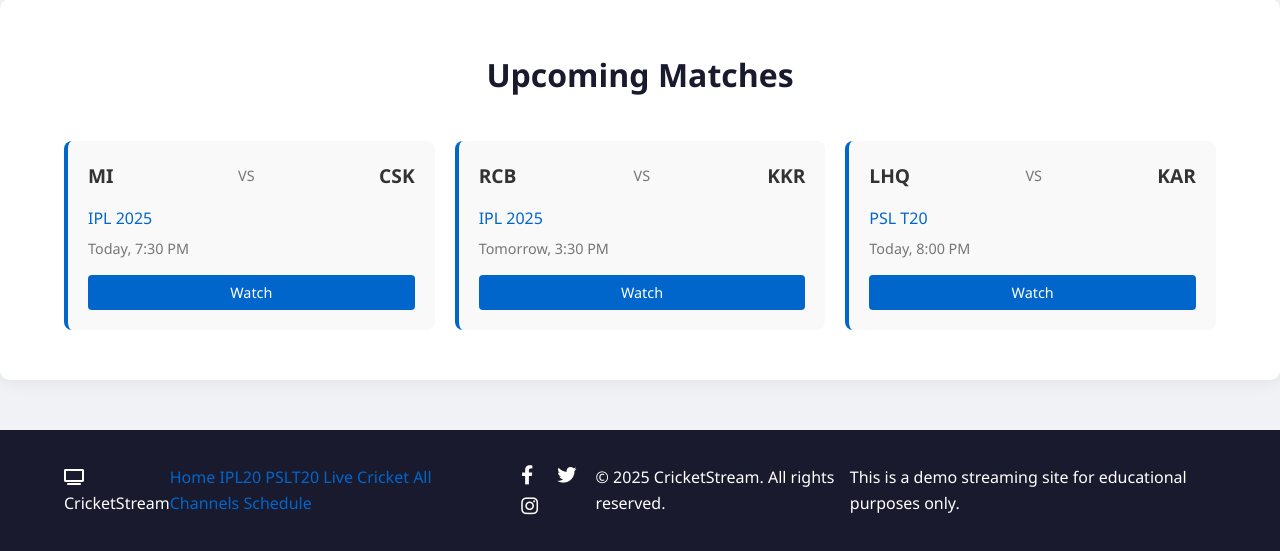
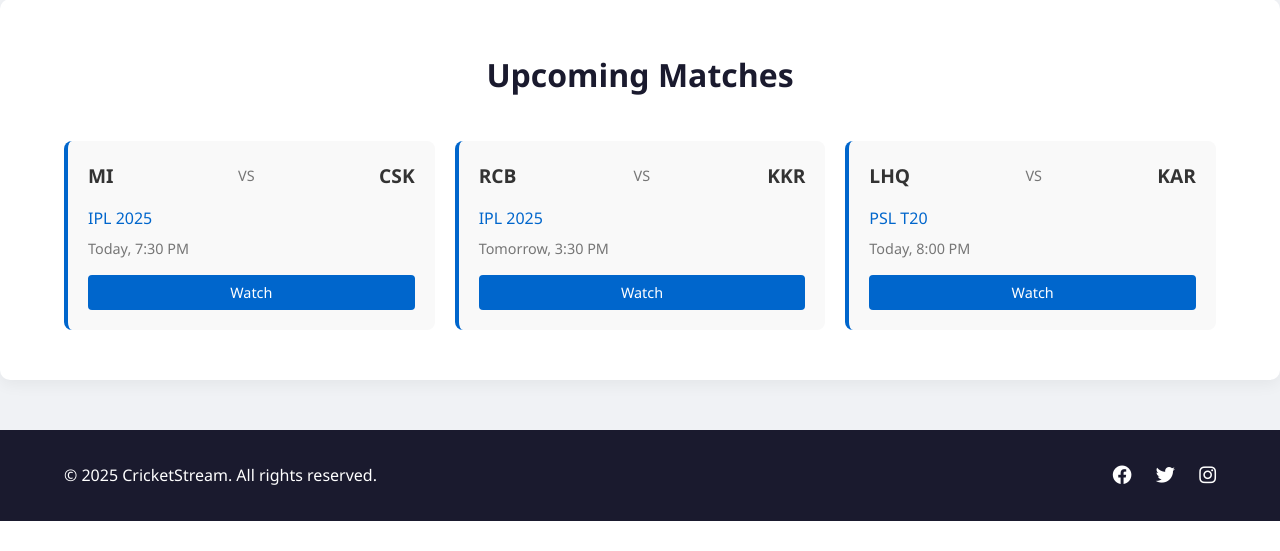
Before and after one commit to criclk-com/criclk-V2, a Node server app: page / in a window 1280 px wide. Shown: the part 1247-1798 px from the top of the page. After the commit the page ends 1768 px from the top, so only its background shows below. Run offline with Node 20, Linux system fonts and the light colour scheme.

Commit message:
Update footer.ejs

```diff
--- a/views/partials/footer.ejs
+++ b/views/partials/footer.ejs
@@ -2,51 +2,15 @@
 
 <footer>
   <div class="footer-content">
-            <div class="footer-logo">
-                <i class="fas fa-cricket fa-solid fa-tv"></i> CricketStream
-            </div>
-            <div class="footer-links">
-                <a href="/">Home</a>
-                <a href="/ipl20">IPL20</a>
-                <a href="/pslt20">PSLT20</a>
-                <a href="/live-cricket">Live Cricket</a>
-                <a href="/all-channels">All Channels</a>
-                <a href="/schedule">Schedule</a>
-            </div>
+    <p>&copy; 2025 CricketStream. All rights reserved.</p>
     <div class="social-links">
-                <a href="#"><i class="fab fa-facebook-f"></i></a>
+      <a href="#"><i class="fab fa-facebook"></i></a>
       <a href="#"><i class="fab fa-twitter"></i></a>
       <a href="#"><i class="fab fa-instagram"></i></a>
     </div>
-            <p class="copyright">&copy; 2025 CricketStream. All rights reserved.</p>
-            <p class="disclaimer">This is a demo streaming site for educational purposes only.</p>
   </div>
 </footer>
 
-    <script>
-        // Mobile navigation toggle
-        document.addEventListener('DOMContentLoaded', function() {
-            const hamburger = document.querySelector('.hamburger');
-            const navLinks = document.querySelector('.nav-links');
-
-            if (hamburger) {
-                hamburger.addEventListener('click', function() {
-                    hamburger.classList.toggle('active');
-                    navLinks.classList.toggle('active');
-                });
-            }
-
-            // Close mobile menu when clicking a nav link
-            const navItems = document.querySelectorAll('.nav-links li a');
-            navItems.forEach(item => {
-                item.addEventListener('click', function() {
-                    if (hamburger.classList.contains('active')) {
-                        hamburger.classList.remove('active');
-                        navLinks.classList.remove('active');
-                    }
-                });
-            });
-        });
-    </script>
+<script src="/js/script.js"></script>
 </body>
 </html>
```
Lines whose indentation alone changed are shown as unchanged.
